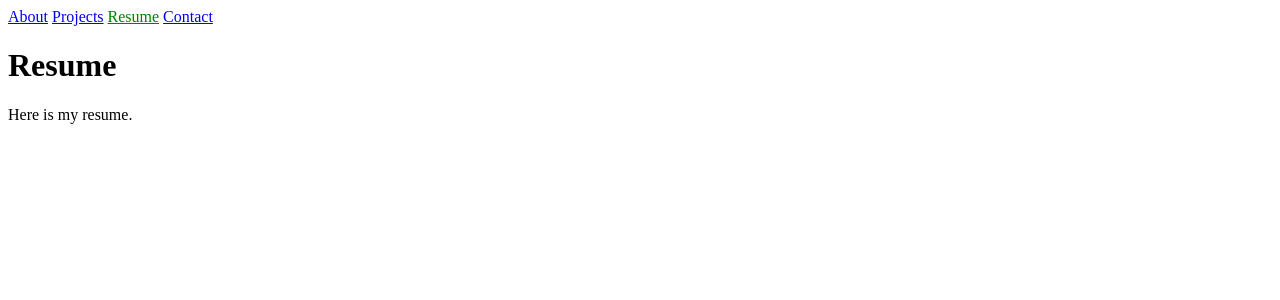
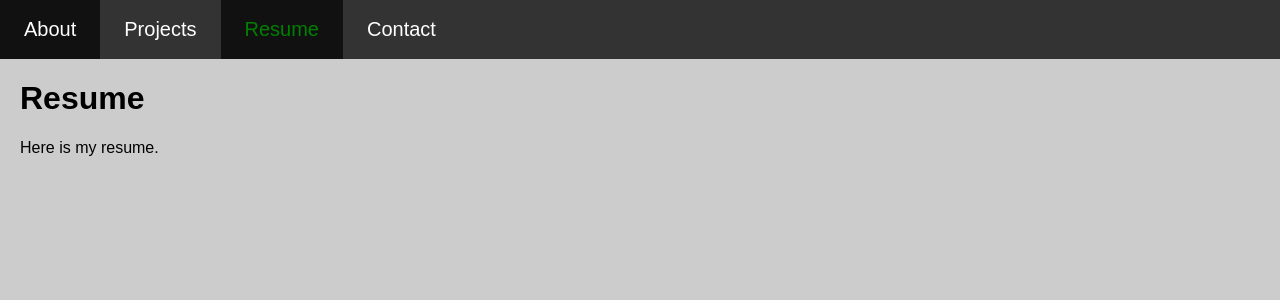
Before and after one commit to ErylKenner/ErylKenner.github.io, a Jekyll site: the page built from resume.md, in a window 1280 px wide. Shown: the top 300 px of the page. Built offline with Jekyll 4.4.1, drawn with Linux system fonts in a browser that asks for light colours.

Commit message:
Added nav and about page

```diff
--- a/_includes/navigation.html
+++ b/_includes/navigation.html
@@ -1,5 +1,9 @@
 <nav>
+  <ul class="nav">
   {% for item in site.data.navigation %}
-    <a href="{{ item.link }}" {% if page.url == item.link %}class="current"{% endif %}>{{ item.name }}</a>
+    <li {% if page.url == item.link %}class="nav_current"{% endif %}>
+    <a href="{{ item.link }}" {% if page.url == item.link %}class="nav_current"{% endif %}>{{ item.name }}</a>
+    </li>
   {% endfor %}
+  </ul>
 </nav>
--- a/_layouts/default.html
+++ b/_layouts/default.html
@@ -8,6 +8,8 @@
   </head>
   <body>
     {% include navigation.html %}
+    <div id="content_container">
     {{ content }}
+    <div>
   </body>
 </html>
--- a/_sass/main.scss
+++ b/_sass/main.scss
@@ -1,3 +1,60 @@
-.current {
+html{
+    font-family: sans-serif;
+}
+
+body {
+    margin: 0;
+    padding: 0;
+    background-color: #cccccc;
+}
+
+nav{
+    padding: 0;
+    margin: 0;
+}
+
+nav .nav_current {
   color: green;
 }
+nav li.nav_current{
+    background-color: #111;
+}
+
+nav ul {
+  list-style-type: none;
+  margin: 0;
+  padding: 0;
+  overflow: hidden;
+  background-color: #333;
+}
+
+nav li {
+  float: left;
+}
+
+nav li a {
+  display: block;
+  color: white;
+  text-align: center;
+  padding: 18px 24px;
+  text-decoration: none;
+  font-size: 15pt;
+}
+
+nav li a:hover {
+  background-color: #111;
+}
+
+#content_container{
+    //background-color: white;
+    margin: 20px 20px;
+    padding: 0;
+}
+
+//OTHER STUFF
+
+#pic_eryl_kenner{
+    float: right;
+    padding: 0;
+    margin: 0px 20px;
+}
```
Also changed, not shown: index.md (+4 -1 lines), 1 other file.
